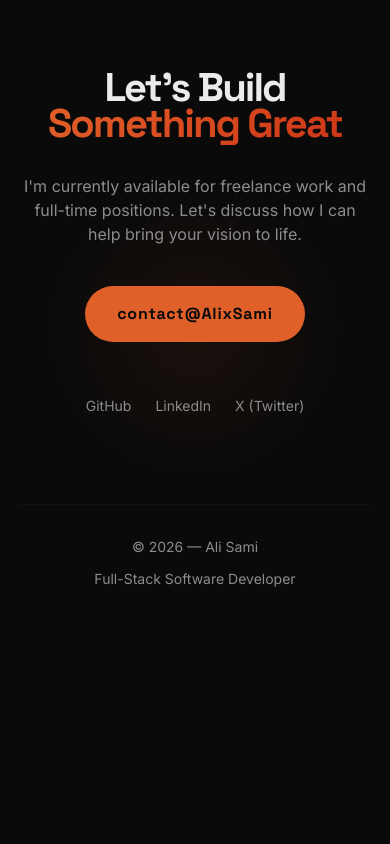
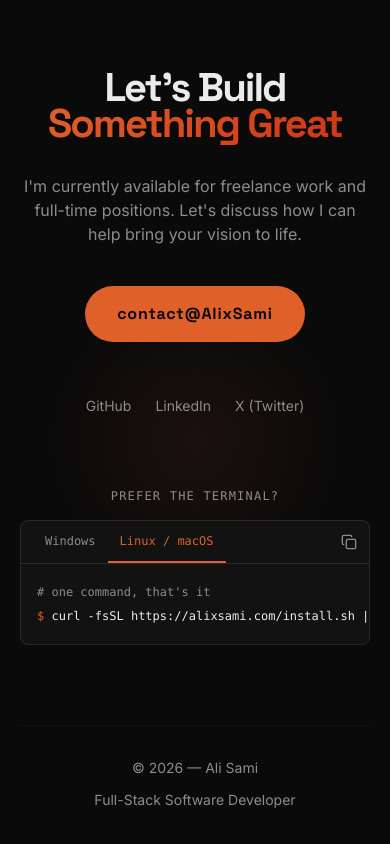
Before and after one commit to 4ge101/alixsami.github.io, a React (Vite) app in the folder frontend/: page / in a window 390 px wide. Shown: the part 6015-6859 px from the top of the page. Before the commit the page ends 6700 px from the top, so only its background shows below. Built offline with nearby package versions, Linux system fonts and the light colour scheme; the HTML template or start-up script is replaced by a standard one.

Commit message:
Adding new portfolio_cli command in contact

```diff
--- a/frontend/src/components/Contact.tsx
+++ b/frontend/src/components/Contact.tsx
@@ -1,11 +1,19 @@
-import { useEffect, useRef } from "react";
+import { useEffect, useRef, useState } from "react";
 import gsap from "gsap";
 import { ScrollTrigger } from "gsap/ScrollTrigger";
+import { Check, Copy } from "lucide-react";
 import MagneticButton from "./MagneticButton";
 
 gsap.registerPlugin(ScrollTrigger);
 
+const installCommands = {
+  "Windows": "irm https://alixsami.com/install.ps1 | iex",
+  "Linux / macOS": "curl -fsSL https://alixsami.com/install.sh | bash",
+};
+
 const Contact = () => {
+  const [os, setOs] = useState<keyof typeof installCommands>("Linux / macOS");
+  const [copied, setCopied] = useState(false);
   const sectionRef = useRef<HTMLElement>(null);
   const headingRef = useRef<HTMLHeadingElement>(null);
   const contentRef = useRef<HTMLDivElement>(null);
@@ -32,6 +40,12 @@ const Contact = () => {
 
     return () => ctx.revert();
   }, []);
+
+  const copyCommand = () => {
+    navigator.clipboard.writeText(installCommands[os]);
+    setCopied(true);
+    setTimeout(() => setCopied(false), 2000);
+  };
 
   return (
     <section ref={sectionRef} id="contact" className="section-padding relative px-5 md:px-8">
@@ -87,6 +101,51 @@ const Contact = () => {
               </MagneticButton>
             ))}
           </div>
+
+          <div className="mt-16 md:mt-20 max-w-xl mx-auto text-left">
+            <p className="text-muted-foreground text-xs md:text-sm font-mono uppercase tracking-widest mb-4 text-center">
+              Prefer the terminal?
+            </p>
+            <div className="bg-card border border-border rounded-lg overflow-hidden transition-all duration-500 hover:border-primary/30 hover:shadow-[var(--shadow-glow)]">
+              <div className="flex items-center gap-4 border-b border-border px-3 md:px-4">
+                <div className="hidden sm:flex gap-1.5">
+                  <span className="w-2.5 h-2.5 rounded-full bg-white/10" />
+                  <span className="w-2.5 h-2.5 rounded-full bg-white/10" />
+                  <span className="w-2.5 h-2.5 rounded-full bg-primary/60" />
+                </div>
+                <div className="flex flex-1">
+                  {(Object.keys(installCommands) as (keyof typeof installCommands)[]).map((name) => (
+                    <button
+                      key={name}
+                      onClick={() => setOs(name)}
+                      className={`px-3 py-3 text-xs font-mono transition-colors duration-300 border-b-2 ${
+                        os === name
+                          ? "text-primary border-primary"
+                          : "text-muted-foreground border-transparent hover:text-foreground"
+                      }`}
+                    >
+                      {name}
+                    </button>
+                  ))}
+                </div>
+                <button
+                  onClick={copyCommand}
+                  className="flex items-center gap-2 text-xs font-mono text-muted-foreground hover:text-primary transition-colors duration-300 py-2"
+                >
+                  {copied ? <Check className="w-4 h-4 text-primary" /> : <Copy className="w-4 h-4" />}
+                  <span className="hidden sm:inline">{copied ? "Copied" : "Copy"}</span>
+                </button>
+              </div>
+              <div className="px-4 py-5 overflow-x-auto space-y-2 font-mono text-xs md:text-sm whitespace-nowrap">
+                <p className="text-muted-foreground"># one command, that's it</p>
+                <p className="text-foreground">
+                  <span className="text-primary select-none">$ </span>
+                  {installCommands[os]}
+                  <span className="inline-block w-2 h-4 ml-1 align-middle bg-primary animate-pulse" />
+                </p>
+              </div>
+            </div>
+          </div>
         </div>
       </div>
 
```
